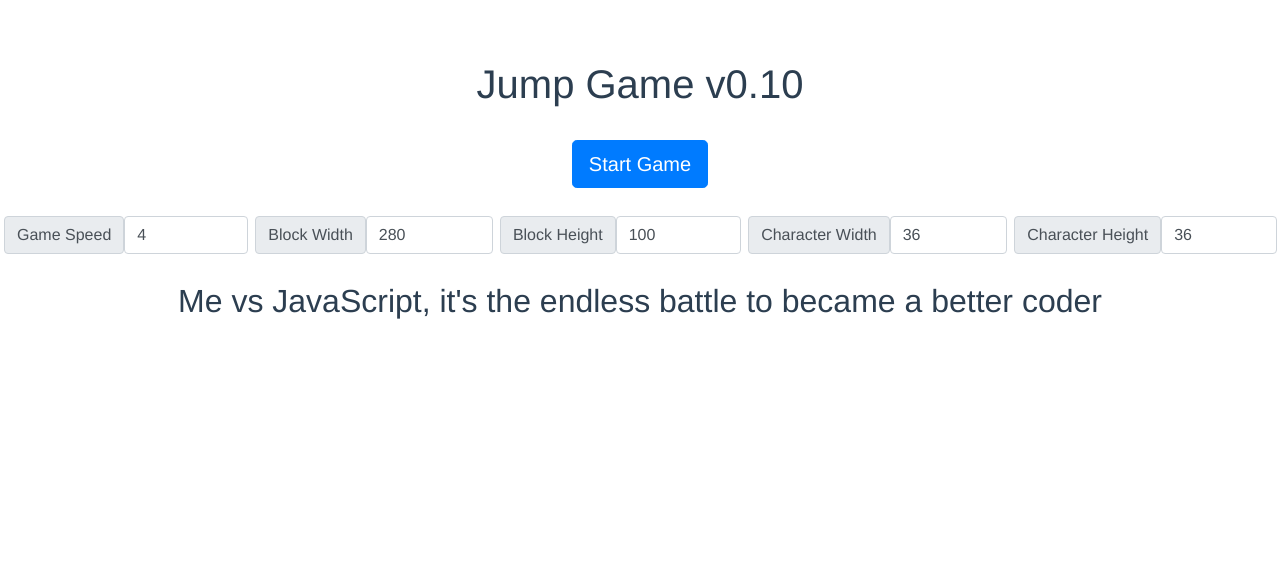
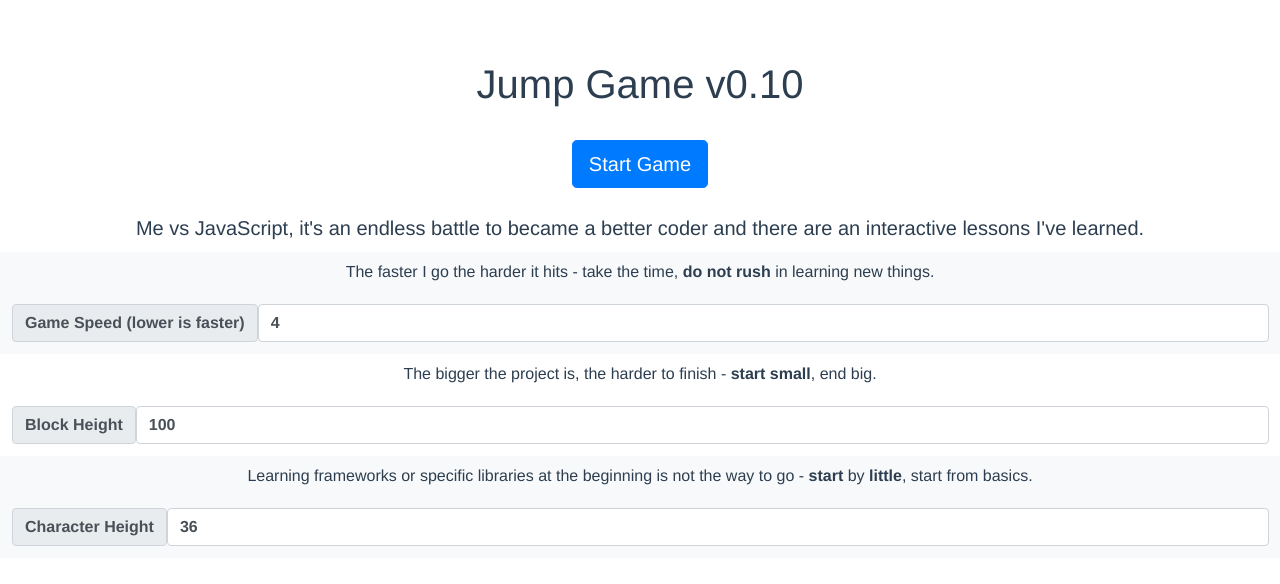
Before and after one commit to Vidmasas/JumpGame, a Vue app: page / in a window 1280 px wide. Shown: the top 584 px of the page. Built offline with nearby package versions, Linux system fonts and the light colour scheme.

Commit message:
Add size limitations

```diff
--- a/src/App.vue
+++ b/src/App.vue
@@ -10,38 +10,35 @@
     <div v-if="isGameWorld">
       <GameWorld
         :gameSpeed = "gameSpeed"
-        :blockWidth = "blockWidth"
         :blockHeight = "blockHeight"
-        :characterWidth = "characterWidth"
         :characterHeight = "characterHeight"
       ></GameWorld>
     </div>
-    <div v-if="!isGameWorld">
-      <div class="settings col-lx-2 d-flex justify-content-center mb-4">
-        <div class="input-group-prepend p-1">
-          <span class="input-group-text">Game Speed</span>
-          <input v-model="gameSpeed" type="number" class="form-control" aria-describedby="inputGroup-sizing-sm">
+    <form v-if="!isGameWorld">
+      <h5 class="p-1">Me vs JavaScript, it's an endless battle to became a better coder and there are an interactive lessons I've learned.</h5>
+        <div class="bg-light p-2">
+          <p>The faster I go the harder it hits - take the time, <b>do not rush</b> in learning new things.</p>
+          <div class="input-group-prepend p-1">
+            <span class="input-group-text font-weight-bold">Game Speed (lower is faster)</span>
+            <input v-model="gameSpeed" type="number" max="10" min="1" class="form-control font-weight-bold" aria-describedby="inputGroup-sizing-sm">
+          </div>
         </div>
-        <div class="input-group-prepend p-1">
-          <span class="input-group-text">Block Width</span>
-          <input v-model="blockWidth" type="number" class="form-control" aria-describedby="inputGroup-sizing-sm">
+        <div class="p-2">
+          <p>The bigger the project is, the harder to finish - <b>start small</b>, end big.</p>
+          <div class="input-group-prepend p-1">
+            <span class="input-group-text font-weight-bold">Block Height</span>
+            <input v-model="blockHeight" type="number" max="300" min="30" class="form-control font-weight-bold" aria-describedby="inputGroup-sizing-sm">
+          </div>
         </div>
-        <div class="input-group-prepend p-1">
-          <span class="input-group-text">Block Height</span>
-          <input v-model="blockHeight" type="number" class="form-control" aria-describedby="inputGroup-sizing-sm">
+        <div class="bg-light p-2">
+          <p>Learning frameworks or specific libraries at the beginning is not the way to go - <b>start</b> by <b>little</b>, start from basics.</p>
+          <div class="input-group-prepend p-1">
+            <span class="input-group-text font-weight-bold">Character Height</span>
+            <input v-model="characterHeight" type="number" max="200" min="36" class="form-control font-weight-bold" aria-describedby="inputGroup-sizing-sm">
+          </div>
         </div>
-        <div class="input-group-prepend p-1">
-          <span class="input-group-text">Character Width</span>
-          <input v-model="characterWidth" type="number" class="form-control" aria-describedby="inputGroup-sizing-sm">
-        </div>
-        <div class="input-group-prepend p-1">
-          <span class="input-group-text">Character Height</span>
-          <input v-model="characterHeight" type="number" class="form-control" aria-describedby="inputGroup-sizing-sm">
-        </div>
-      </div>
-      <h2>Me vs JavaScript, it's the endless battle to became a better coder</h2>
+      </form>
     </div>
-  </div>
 </template>
 
 <script>
@@ -57,9 +54,7 @@ export default {
       isGameWorld: false,
       // Game settings
       gameSpeed: 4, //s higher is slower
-      blockWidth: 280, //px
       blockHeight: 100, //px
-      characterWidth: 36, //px
       characterHeight: 36, //px
     }
   },
@@ -81,8 +76,4 @@ export default {
   color: #2c3e50;
   margin-top: 60px;
 }
-
-.settings {
-
-}
 </style>
--- a/src/components/GameWorld.vue
+++ b/src/components/GameWorld.vue
@@ -1,7 +1,5 @@
 <template>
-  <div id="world"
-       @click="jumpAction"
-  >
+  <div id="world">
     <div
         id="character"
         :class="{jump: activeJump}"
@@ -9,16 +7,18 @@
 
     </div>
     <div id="block"></div>
+    <button @click="jumpAction" class="btn-outline-primary">Click me to JUMP!</button>
   </div>
 </template>
 
 <script>
 
 export default {
-  props: ['gameSpeed', 'blockWidth', 'blockHeight', 'characterWidth', 'characterHeight'],
+  props: ['gameSpeed', 'blockHeight', 'characterHeight', 'isGameWorld'],
   data() {
     return {
       activeJump: false,
+      gameLost: false,
       worldHeight: 400, // DO NOT CHANGE
     }
   },
@@ -28,27 +28,34 @@ export default {
     const blockElement = document.getElementById("block");
     const worldElement = document.getElementById("world");
 
+    // Restart Game
+    function restart() {
+      if(this.gameLost) {
+        blockElement.style.animation = 1 + "s";
+        blockElement.style.display = "inline";
+      }
+    }
+
     // Games Settings based on data() variables
     worldElement.style.height = this.worldHeight + "px"
     blockElement.style.animationDuration = this.gameSpeed + "s";
-    blockElement.style.width = this.blockWidth + "px"
+    blockElement.style.width = this.blockHeight*2.8 + "px"
     blockElement.style.height = this.blockHeight + "px"
     blockElement.style.top = this.worldHeight - this.blockHeight - this.characterHeight + "px"
     characterElement.style.top = this.worldHeight - this.characterHeight + "px"
-    characterElement.style.width = this.characterWidth + "px"
-    characterElement.style.height = this.characterHeight + "px"
+    characterElement.style.width = this.characterHeight + "px"
     characterElement.style.height = this.characterHeight + "px"
 
-    //Score rules
+    // Game rules
     setInterval(() => {
       let characterTop = parseInt(window.getComputedStyle(characterElement).getPropertyValue("top"));
       let characterWidth = parseInt(window.getComputedStyle(characterElement).getPropertyValue("width"));
       let blockTop = parseInt(window.getComputedStyle(blockElement).getPropertyValue("top"));
       let blockLeft = parseInt(window.getComputedStyle(blockElement).getPropertyValue("left"));
       if (blockLeft < characterWidth && blockTop < characterTop) {
-        blockElement.style.animation = "none";
-        blockElement.style.display = "none";
+        this.gameLost = true;
         alert("JavaScript beat you!");
+        restart();
       }
     }, 1)
   },
```
